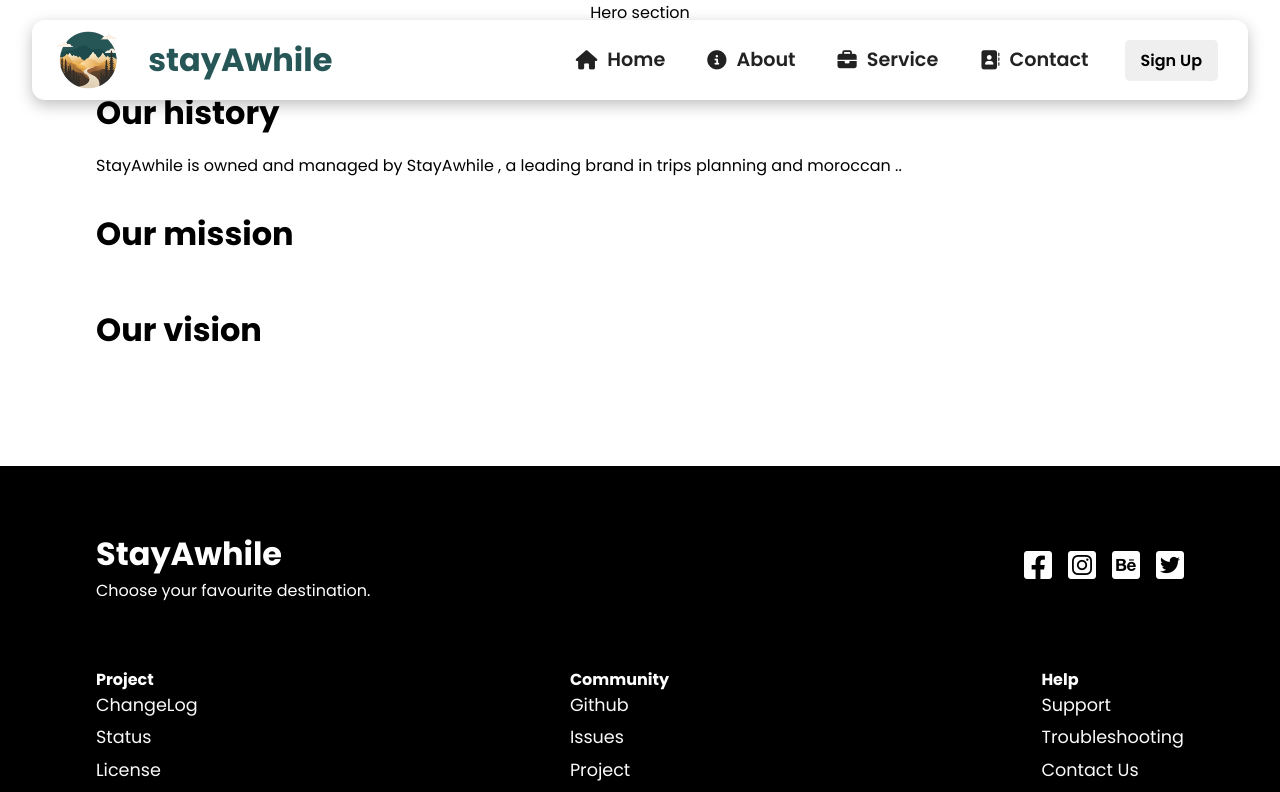
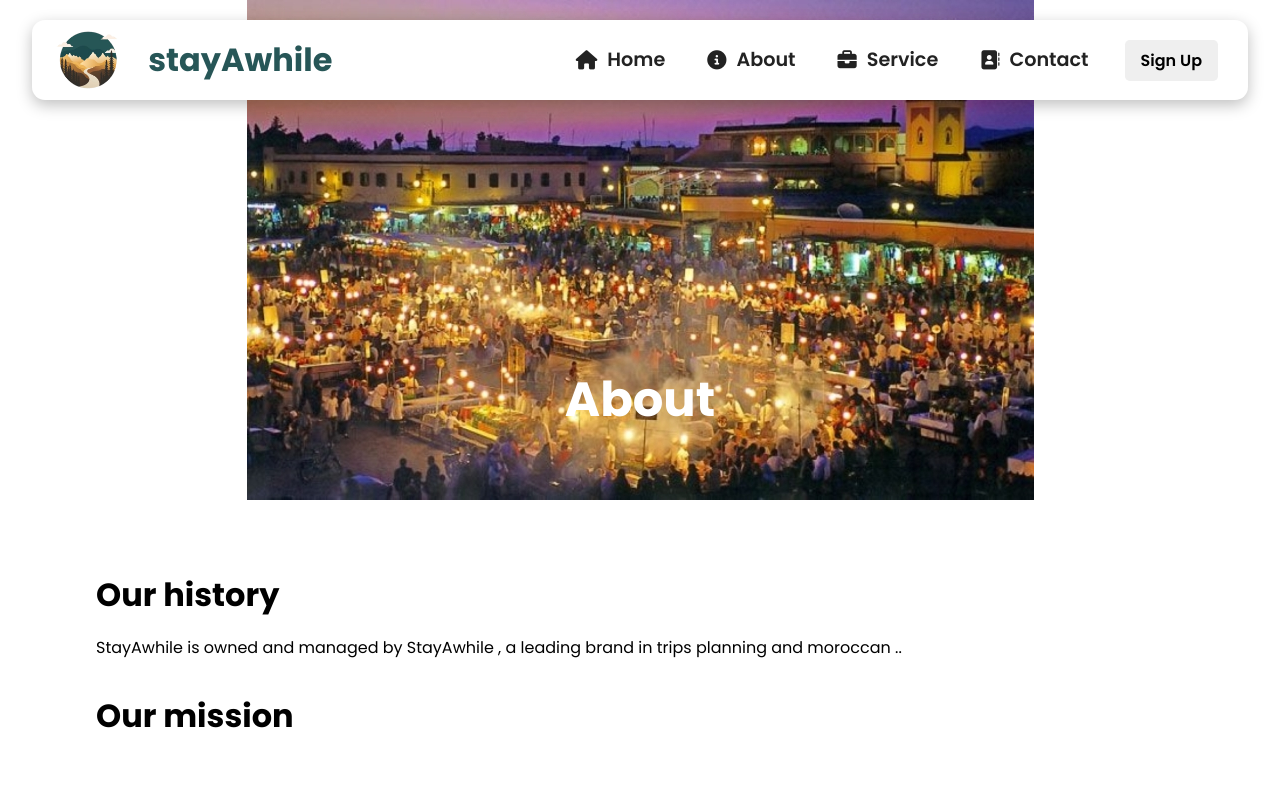
Before and after one commit to HMAMOUSoukaina/StayAwhile, a React (Create React App) app: page /about in a window 1280 px wide. Shown: the top 792 px of the page. Built offline with nearby package versions, Linux system fonts and the light colour scheme.

Commit message:
Initial commit

```diff
--- a/src/components/AboutHero.js
+++ b/src/components/AboutHero.js
@@ -1,9 +1,17 @@
-import "./HeroStyles.css"
+import "./AboutHeroStyles.css"
 
 
 
-export default function AboutHero(){
+export default function AboutHero(props){
     return(
-        <div>Hero section</div>
+        <div className="props.cName">
+            <img alt="HeroImg" src={props.heroImg}/>
+            <div className="hero-text">
+                <h1>{props.title}</h1>
+                <p>{props.paragraph}</p>
+
+            </div>
+
+        </div>
     )
 }
--- /dev/null
+++ b/src/components/AboutHeroStyles.css
@@ -0,0 +1,25 @@
+.hero {
+    position: relative;
+    overflow: hidden;
+    height: 100vh;
+}
+
+  .hero img {
+    width: 100%;
+    height: 100%;
+    object-fit: cover;
+
+  }
+
+  .hero-text {
+    position: absolute;
+    top: 50%;
+    left: 50%;
+    transform: translate(-50%, -50%);
+    text-align: center;
+    color: #fff !important;
+  }
+
+  .hero-text h1 {
+    font-size: 3rem;
+  }
--- a/src/components/FooterStyles.css
+++ b/src/components/FooterStyles.css
@@ -46,16 +46,20 @@
 }
 
 
-.bottom h1{
+.bottom h4{
     font-size: 1.3rem ;
     padding: 1rem 0 .8rem 0;
 }
 
 
 
+
+
+
 .bottom a{
     text-decoration: none;
     color: #fafafa;
+
     padding-bottom: 0.4rem;
     font-size: 1.1rem;
 }
--- a/src/components/HeroStyles.css
+++ b/src/components/HeroStyles.css
@@ -31,6 +31,9 @@
     font-size: 1.7rem;
      color:white;
   }*/
+
+
+
   .hero {
     position: relative;
     overflow: hidden;
--- a/src/routes/About.js
+++ b/src/routes/About.js
@@ -1,12 +1,17 @@
 import AboutHero from '../components/AboutHero';
 import AboutUs from '../components/AboutUs';
 import Footer from '../components/Footer';
-import Navbar from '../components/Navbar'
+import Navbar from '../components/Navbar';
+import AboutImg from '../images/AboutImg.jpg'
 function About(){
     return(
         <>
         <Navbar />
-        <AboutHero />
+        <AboutHero
+        cName=".hero"
+        heroImg={AboutImg}
+        title="About"
+        />
         <AboutUs />
         <Footer />
 
```
Also changed, not shown: src/images/AboutImg.jpg (added).
